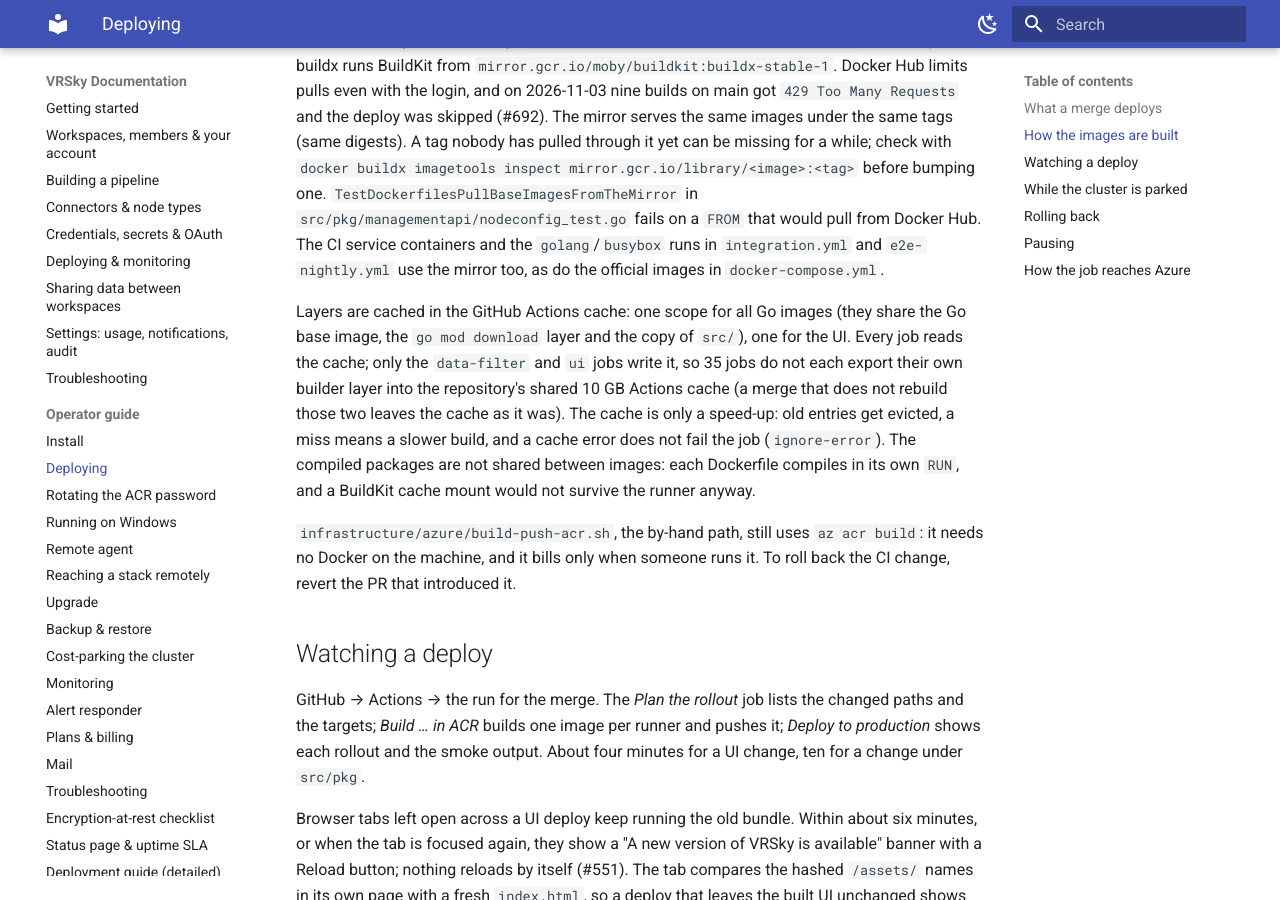
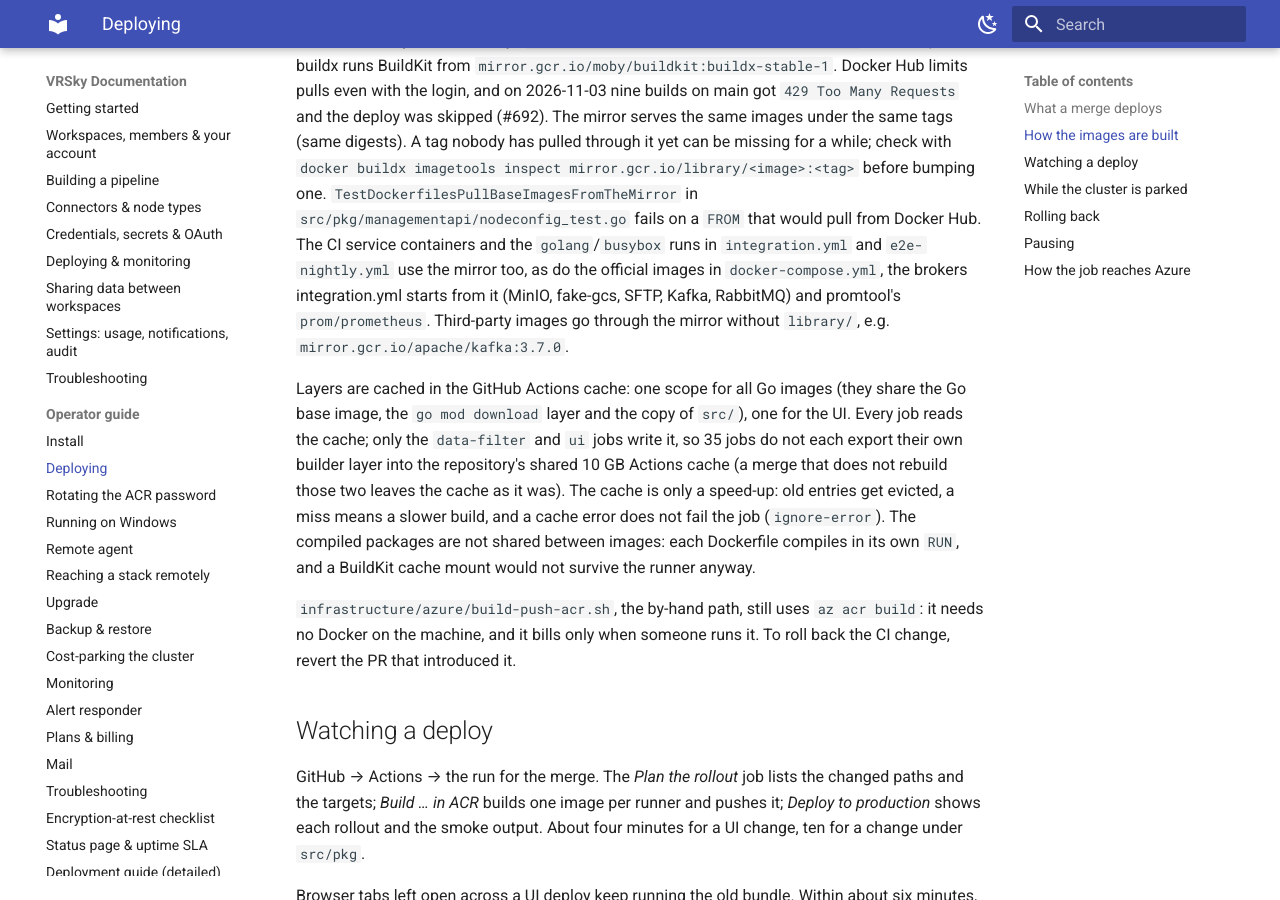
Before and after one commit to ValueRetail/vrsky, an MkDocs documentation site: the page built from docs/operator/deploy.md, in a window 1280 px wide and 900 px high, scrolled down 2481 px. Built offline with MkDocs 1.6.1 and Material for MkDocs 9.7.7, drawn with Linux system fonts in a browser that asks for light colours.

Commit message:
ci: pull the integration test images from the mirror too
The connector integration job on #687 failed on Docker Hub 429s for its
compose brokers. pgsty/minio, pgsty/mc, fsouza/fake-gcs-server,
atmoz/sftp and apache/kafka in docker-compose.yml, and promtool's
prom/prometheus in build-push.yml, now come from mirror.gcr.io with the
same tags (all served, same digests as Docker Hub).

Co-Authored-By: Claude Opus 5.5 <noreply@anthropic.com>

```diff
--- a/docs/operator/deploy.md
+++ b/docs/operator/deploy.md
@@ -108,7 +108,10 @@ bumping one. `TestDockerfilesPullBaseImagesFromTheMirror` in
 `src/pkg/managementapi/nodeconfig_test.go` fails on a `FROM` that would pull
 from Docker Hub. The CI service containers and the `golang`/`busybox` runs in
 `integration.yml` and `e2e-nightly.yml` use the mirror too, as do the official
-images in `docker-compose.yml`.
+images in `docker-compose.yml`, the brokers integration.yml starts from it
+(MinIO, fake-gcs, SFTP, Kafka, RabbitMQ) and promtool's `prom/prometheus`.
+Third-party images go through the mirror without `library/`, e.g.
+`mirror.gcr.io/apache/kafka:3.7.0`.
 
 Layers are cached in the GitHub Actions cache: one scope for all Go images
 (they share the Go base image, the `go mod download` layer and the copy of
```
Also changed, not shown: docker-compose.yml (+5 -5 lines), plans/issue-692-base-image-mirror.md (+8 -8 lines), 1 other file.
